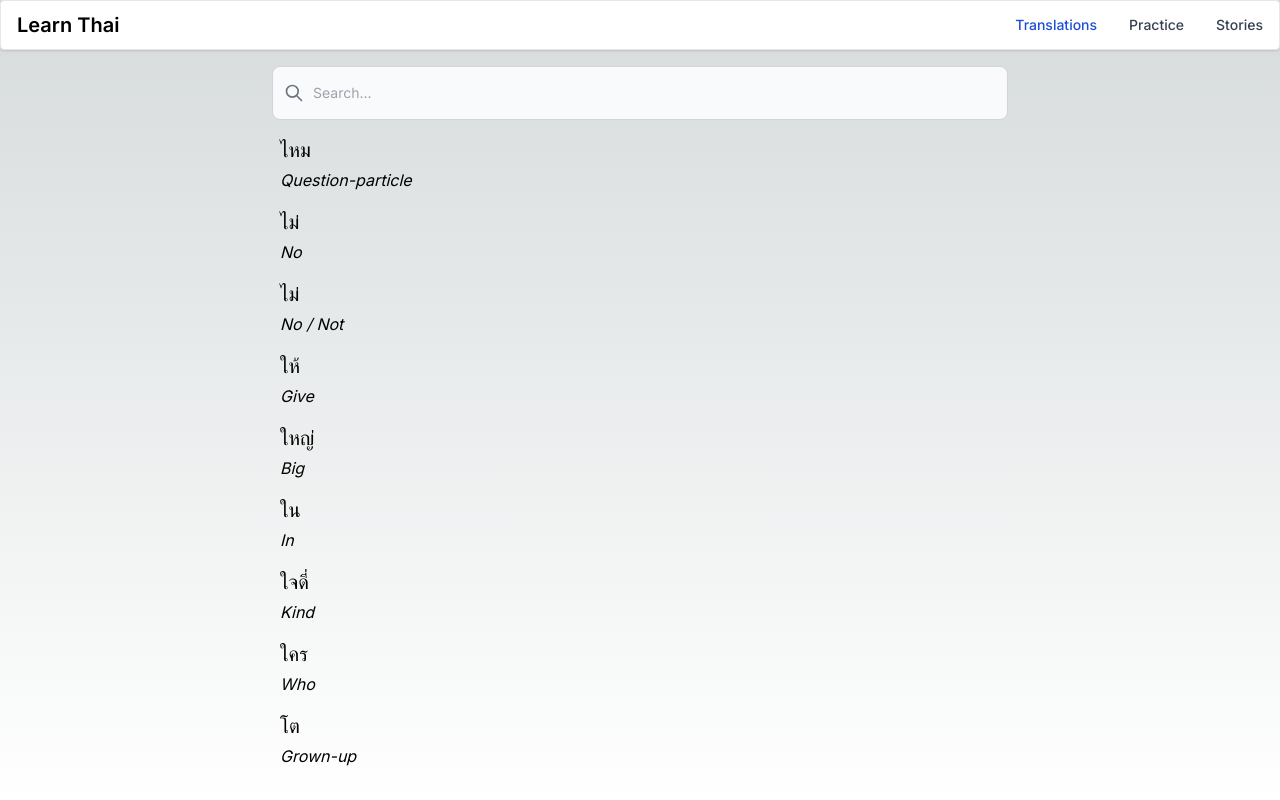
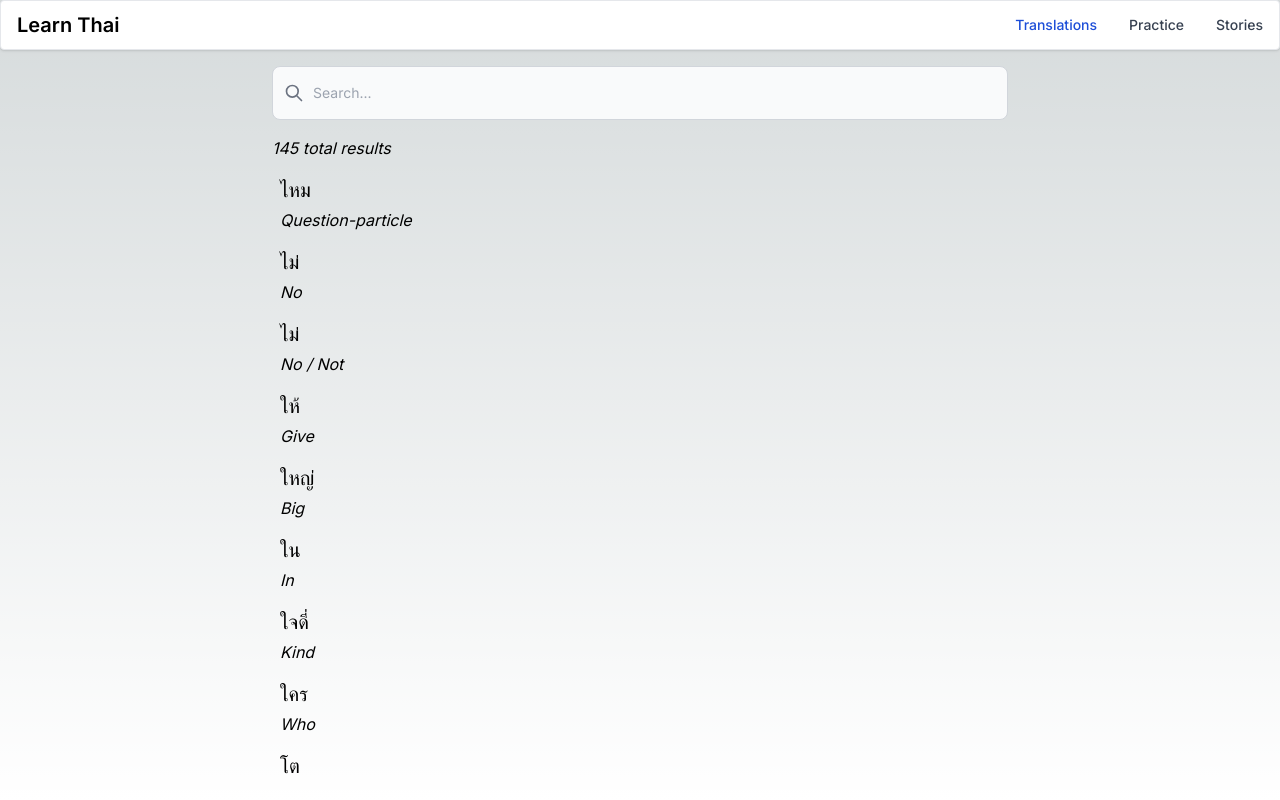
Before and after one commit to cameronrw-nz/thai-translations, a Next.js app: page /thai-translations/translations in a window 1280 px wide. Built offline with nearby package versions, Linux system fonts and the light colour scheme.

Commit message:
Showing total results in TranslationsList

```diff
--- a/app/translations/content.tsx
+++ b/app/translations/content.tsx
@@ -1,7 +1,7 @@
 "use client"
 
 import React, { useState } from "react";
-import { SearchList } from "./search-results";
+import { TranslationsList } from "./translations-list";
 import { SearchBar } from "./search-bar";
 
 export function Content() {
@@ -15,7 +15,7 @@ export function Content() {
                 onSearch={onChangeSearch}
                 searchTerm={searchQuery}
             />
-            <SearchList searchQuery={searchQuery} />
+            <TranslationsList searchQuery={searchQuery} />
         </>
     );
 }
--- a/app/translations/search-results.tsx
+++ b/app/translations/translations-list.tsx
@@ -7,7 +7,7 @@ interface ISearchListProps {
     searchQuery: string | undefined;
 }
 
-export function SearchList(props: ISearchListProps) {
+export function TranslationsList(props: ISearchListProps) {
     const processedTranslations = ProcessTranslations();
 
     const filteredTranslations = processedTranslations
@@ -15,9 +15,20 @@ export function SearchList(props: ISearchListProps) {
             && (!props.searchQuery || translation.english.findIndex(word => props.searchQuery && word.toLowerCase().includes(props.searchQuery.toLowerCase())) > -1))
         .sort((a, b) => a.thai[0] < b.thai[0] ? 1 : -1);
 
+    const resultCountString = props.searchQuery
+        ? `${filteredTranslations.length} results found out of ${processedTranslations.length}`
+        : `${processedTranslations.length} total results`;
+
     return (
-        <Container className="space-y-4 max-h-full overflow-y-auto">
-            {filteredTranslations.map((translation, index) => <SearchListItem key={index} item={translation} />)}
-        </Container>
+        <>
+            <span>
+                <i>
+                    {resultCountString}
+                </i>
+            </span>
+            <Container className="space-y-4 max-h-full overflow-y-auto">
+                {filteredTranslations.map((translation, index) => <SearchListItem key={index} item={translation} />)}
+            </Container>
+        </>
     );
 }
```
